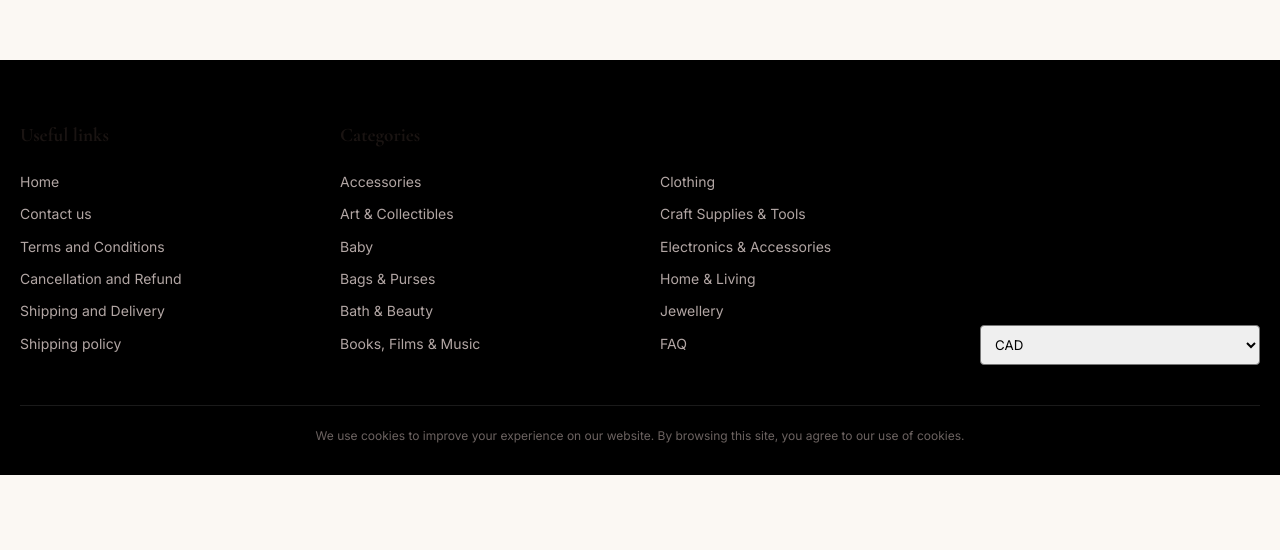
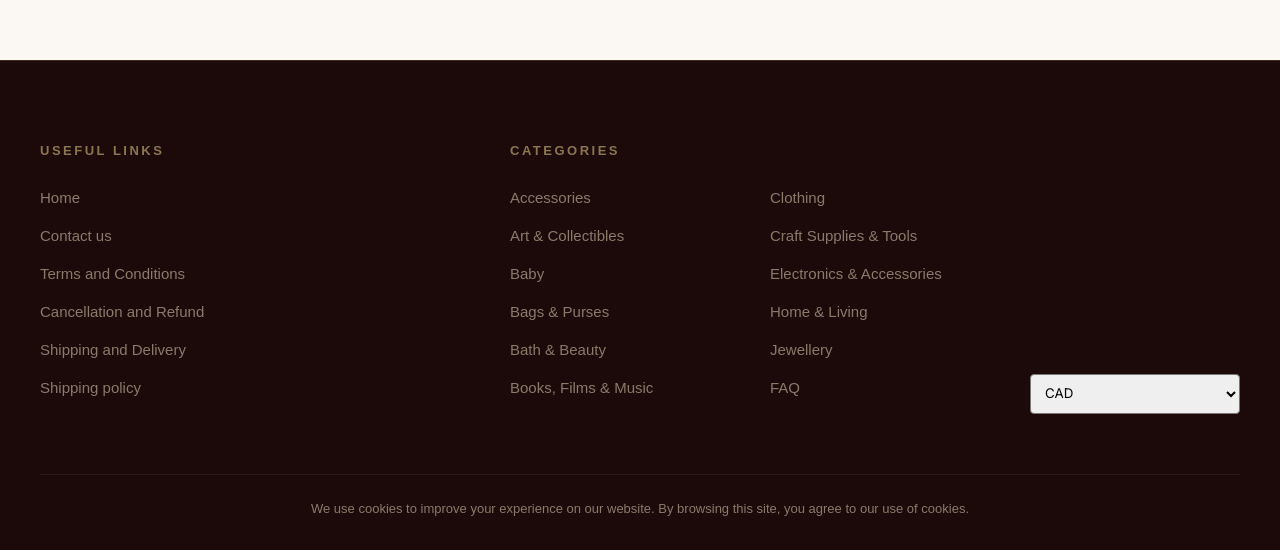
Before and after one commit to aaron-1802art/shreedha-artistry, a website built with Vite: page product.html in a window 1280 px wide. Shown: the part 735-1285 px from the top of the page. Before the commit the page ends 1210 px from the top, so only its background shows below. Built offline with nearby package versions, Linux system fonts and the light colour scheme.

Commit message:
style: animate product.html load and upgrade dark-footer to premium luxury theme

```diff
--- a/css/styles.css
+++ b/css/styles.css
@@ -904,40 +904,54 @@
     color: var(--gray-500);
 }
 
-/* Dark Footer */
+/* Premium Dark Footer */
 .dark-footer {
-    background: #000;
-    color: var(--white);
-    padding: 60px 20px 30px;
+    background: #1C0A0A;
+    color: #FDF6EC;
+    padding: 80px 40px 30px;
+    border-top: 1px solid rgba(140,118,77,0.3);
+    position: relative;
+    overflow: hidden;
 }
 .footer-grid {
     display: grid;
-    grid-template-columns: repeat(4, 1fr);
-    gap: 40px;
-    max-width: 1400px;
+    grid-template-columns: 2fr 1fr 1fr 1fr;
+    gap: 50px;
+    max-width: 1300px;
     margin: 0 auto;
+    position: relative;
+    z-index: 1;
 }
 .footer-col h4 {
-    font-family: var(--font-title);
-    font-size: 1.2rem;
-    margin-bottom: 20px;
+    font-family: 'DM Sans', sans-serif;
+    font-size: 13px;
+    letter-spacing: 2.5px;
+    text-transform: uppercase;
+    color: #8C764D;
+    margin-bottom: 24px;
 }
 .footer-col a {
     display: block;
-    color: var(--gray-300);
-    margin-bottom: 10px;
-    font-size: 14px;
+    color: #8A7A6A;
+    margin-bottom: 14px;
+    font-family: 'DM Sans', sans-serif;
+    font-size: 15px;
+    text-decoration: none;
+    transition: color 0.3s ease;
 }
 .footer-col a:hover {
-    color: var(--white);
+    color: #FDF6EC;
 }
 .footer-bottom-dark {
-    margin-top: 40px;
-    padding-top: 20px;
-    border-top: 1px solid rgba(255,255,255,0.1);
+    margin-top: 60px;
+    padding-top: 24px;
+    border-top: 1px solid rgba(140,118,77,0.15);
     text-align: center;
-    font-size: 12px;
-    color: var(--gray-500);
+    font-family: 'DM Sans', sans-serif;
+    font-size: 13px;
+    color: #8A7A6A;
+    position: relative;
+    z-index: 1;
 }
 
 @media (max-width: 1024px) {
--- a/product.html
+++ b/product.html
@@ -86,9 +86,15 @@
             padding: 40px;
             box-shadow: 0 10px 40px rgba(0,0,0,0.04);
             border: 1px solid var(--border);
+            opacity: 0;
+            animation: fadeUpIn 0.8s ease 0.2s forwards;
         }
 
         /* Left: Gallery */
+        @keyframes fadeUpIn {
+            from { opacity: 0; transform: translateY(40px); }
+            to { opacity: 1; transform: translateY(0); }
+        }
         .product-gallery {
             flex: 1;
             display: flex;
```
